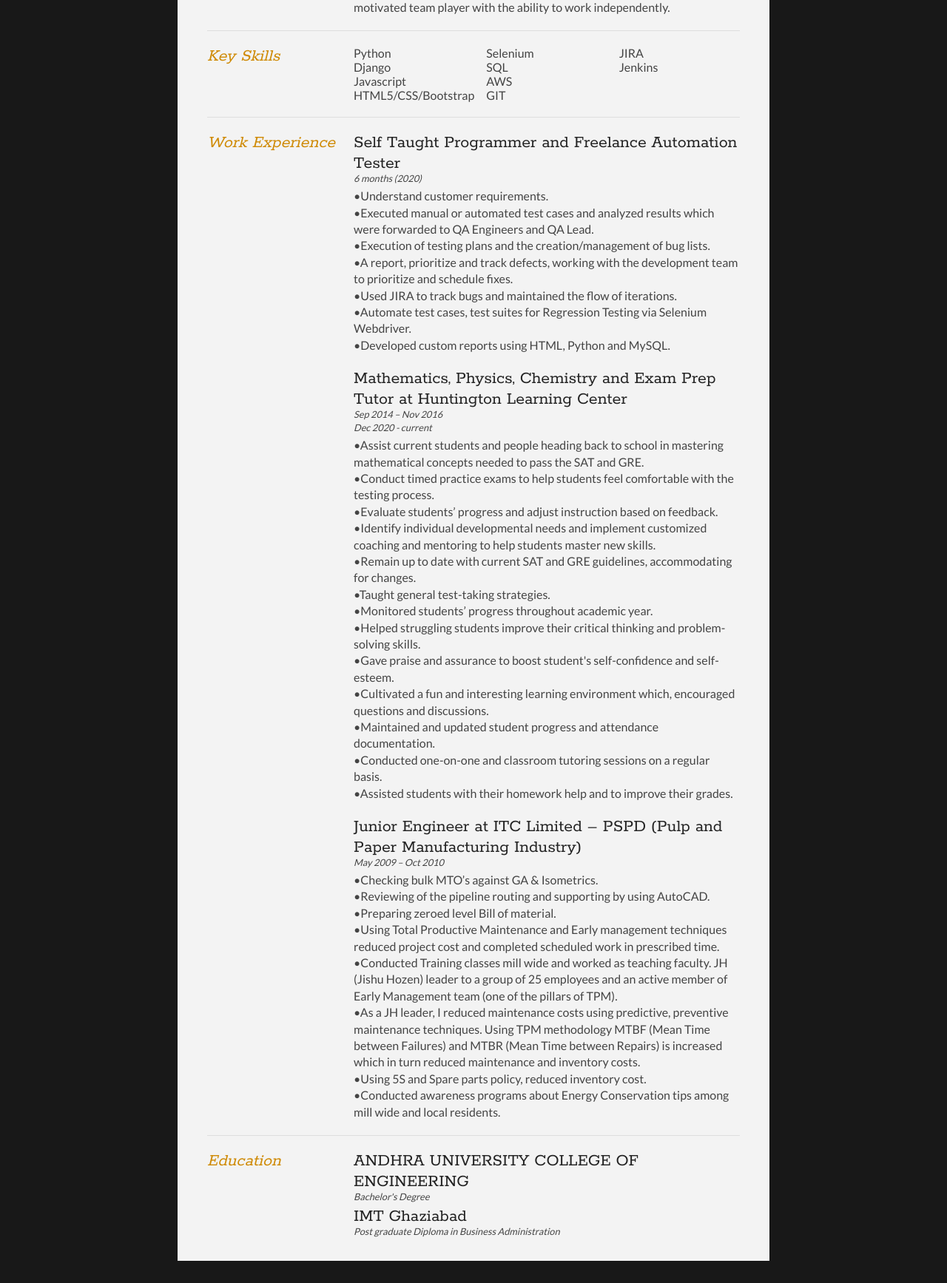
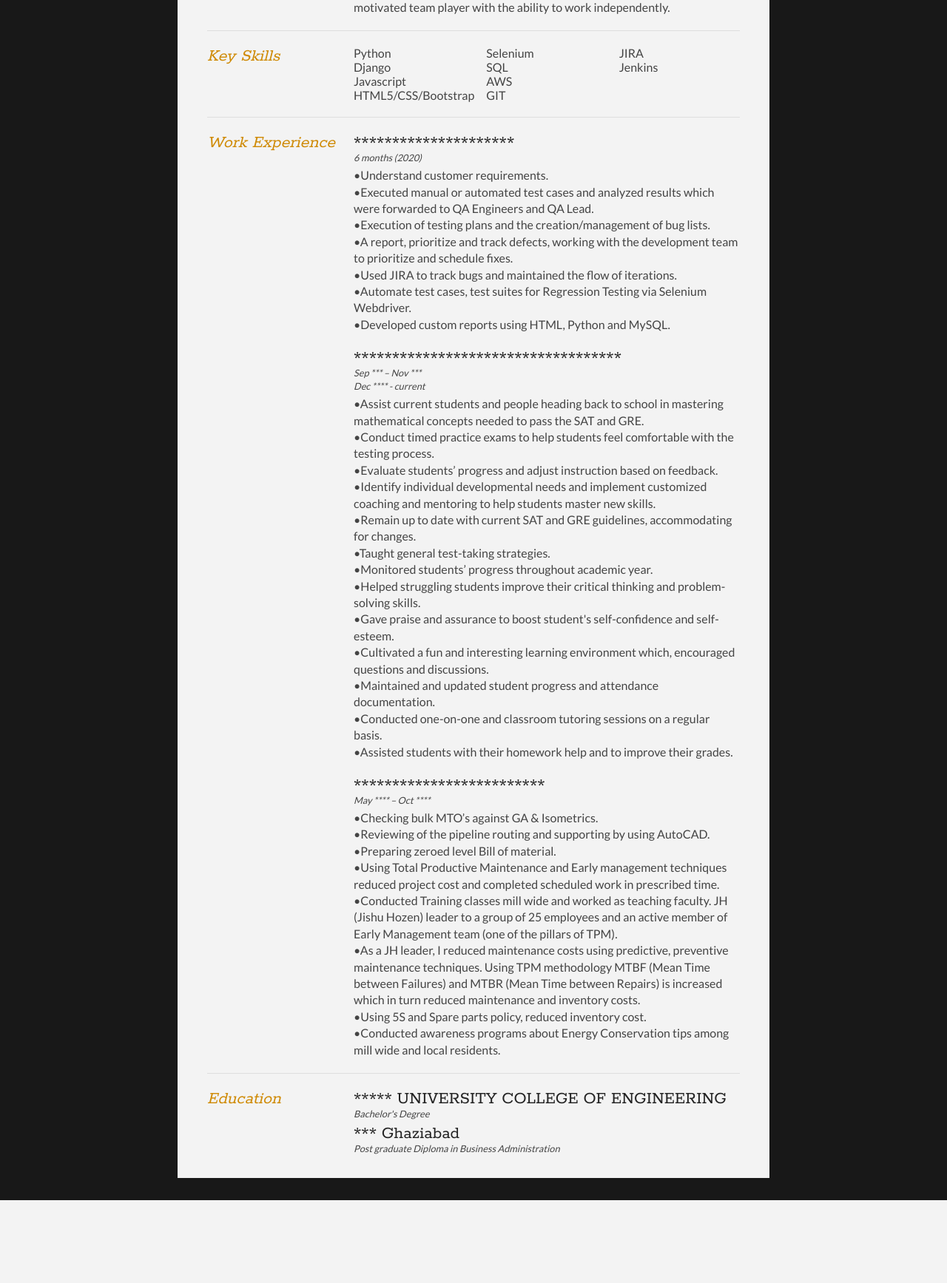
Before and after one commit to apk0201/resumesite, a Django app: page / in a window 1280 px wide. Shown: the part 1461-3196 px from the top of the page at 74% size. After the commit the page ends 3084 px from the top, so only its background shows below. Run offline with Django 3.2, Linux system fonts and the light colour scheme.

Commit message:
Update home.html

```diff
--- a/resumesite/templates/home.html
+++ b/resumesite/templates/home.html
@@ -125,7 +125,7 @@
 
 			<div class="sectionContent">
 				<article>
-					<h2>Self Taught Programmer and Freelance Automation Tester</h2>
+					<h2>*********************</h2>
 					<p class="subDetails">6 months (2020)</p>
 					<p>•Understand customer requirements.<br>
 				•Executed manual or automated test cases and analyzed results which were forwarded to QA Engineers and QA Lead.<br>
@@ -137,8 +137,8 @@
 				</article>
 
 				<article>
-					<h2>Mathematics, Physics, Chemistry and Exam Prep Tutor at Huntington Learning Center</h2>
-					<p class="subDetails">Sep 2014 – Nov 2016<br> Dec 2020 - current</p>
+					<h2>***********************************</h2>
+					<p class="subDetails">Sep *** – Nov ***<br> Dec **** - current</p>
 					<p>•Assist current students and people heading back to school in mastering mathematical concepts needed to pass the SAT and GRE.<br>
 					•Conduct timed practice exams to help students feel comfortable with the testing process.<br>
 					•Evaluate students’ progress and adjust instruction based on feedback.<br>
@@ -155,8 +155,8 @@
 				</article>
 
 				<article>
-					<h2>Junior Engineer at ITC Limited – PSPD (Pulp and Paper Manufacturing Industry)</h2>
-					<p class="subDetails">May 2009 – Oct 2010</p>
+					<h2>*************************</h2>
+					<p class="subDetails">May **** – Oct ****</p>
 					<p>•Checking bulk MTO’s against GA & Isometrics.<br>
 					•Reviewing of the pipeline routing and supporting by using AutoCAD.<br>
 					•Preparing zeroed level Bill of material. <br>
@@ -177,12 +177,12 @@
 
 			<div class="sectionContent">
 				<article>
-					<h2>ANDHRA UNIVERSITY COLLEGE OF ENGINEERING</h2>
+					<h2>***** UNIVERSITY COLLEGE OF ENGINEERING</h2>
 					<p class="subDetails">Bachelor's Degree</p>
 				</article>
 
 				<article>
-					<h2>IMT Ghaziabad</h2>
+					<h2>*** Ghaziabad</h2>
 					<p class="subDetails">Post graduate Diploma in Business Administration</p>
 					<p></p>
 				</article>
```
